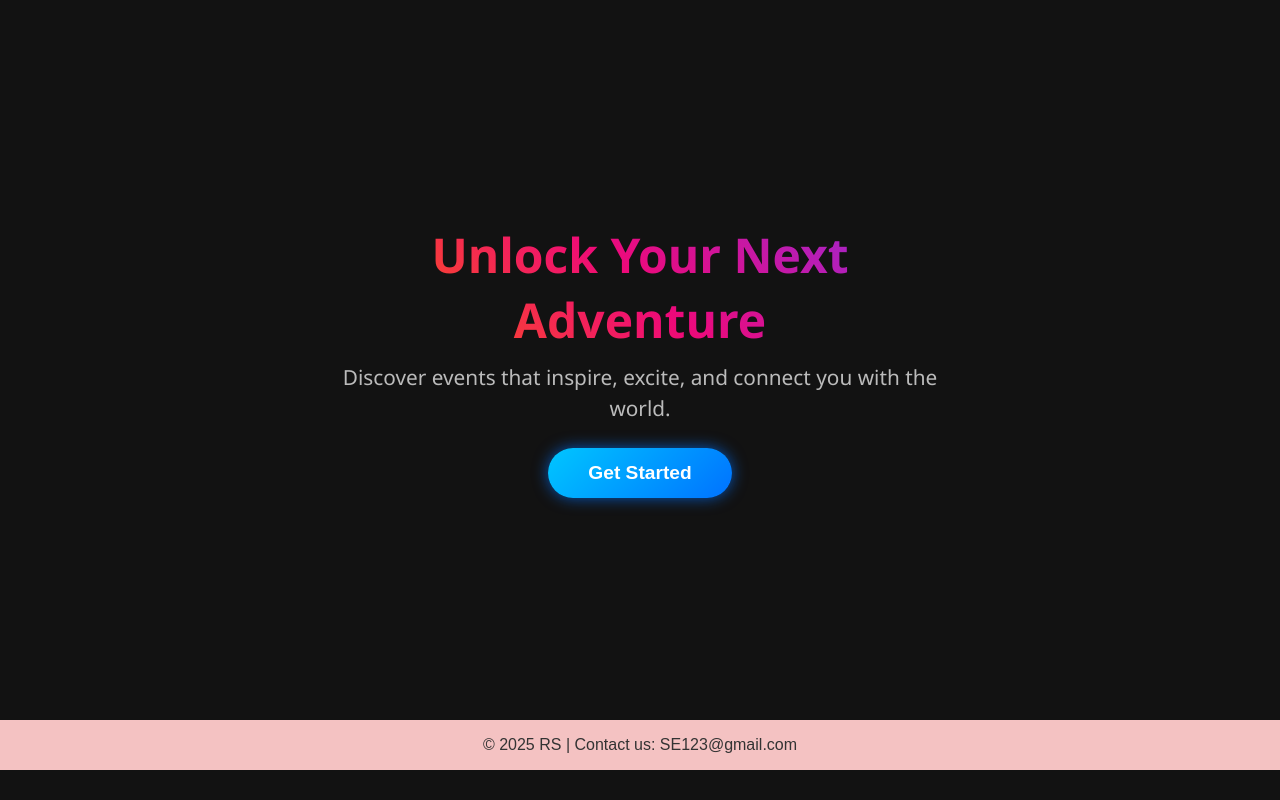
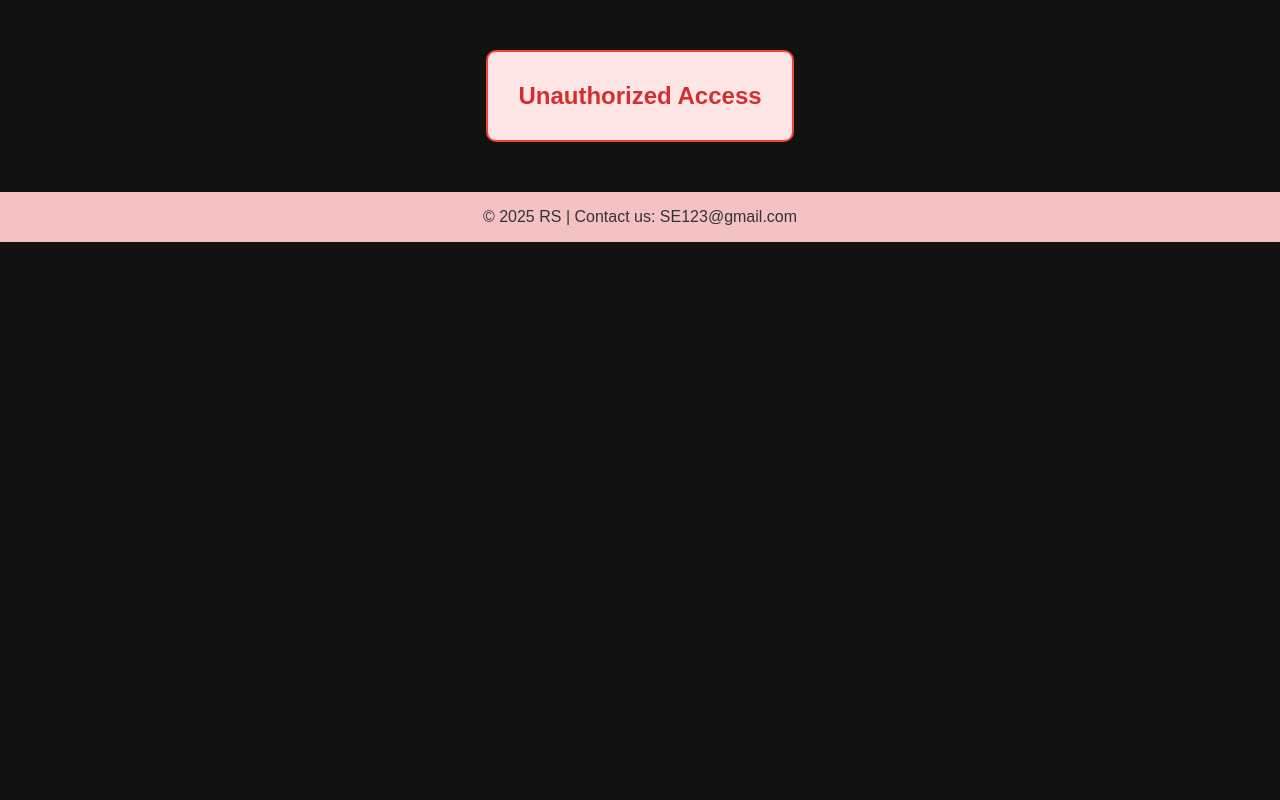
Before and after one commit to Rowaida-Mokhtar/online-event-ticketing-system, a React (Create React App) app in the folder frontend/: page /unauthorized in a window 1280 px wide. Before the commit this address led to /. Built offline with nearby package versions, Linux system fonts and the light colour scheme; no server answers.

Commit message:
updated unauth code

```diff
--- a/frontend/src/pages/UnauthorizedPage.jsx
+++ b/frontend/src/pages/UnauthorizedPage.jsx
@@ -0,0 +1,23 @@
+// src/pages/UnauthorizedPage.jsx
+import React from 'react';
+
+const UnauthorizedPage = ({ reason }) => {
+  return (
+    <div style={{
+      maxWidth: '600px',
+      margin: '50px auto',
+      padding: '30px',
+      border: '2px solid #f44336',
+      backgroundColor: '#ffe6e6',
+      color: '#d32f2f',
+      borderRadius: '10px',
+      textAlign: 'center',
+      fontWeight: 'bold',
+    }}>
+      <h2>Unauthorized Access</h2>
+      <p>{reason}</p>
+    </div>
+  );
+};
+
+export default UnauthorizedPage;
--- a/frontend/src/router.jsx
+++ b/frontend/src/router.jsx
@@ -20,6 +20,7 @@ import ProtectedRoute from './components/shared/ProtectedRoute';
 import BookingDetails from './components/bookings/BookingDetails';
 import EventDetails from './components/events/EventDetails';
 import EventList from './components/events/EventList';
+import UnauthorizedPage from './pages/UnauthorizedPage';
 
 const AppRouter = () => {
   const { user, loading } = useContext(AuthContext);
@@ -38,6 +39,7 @@ const AppRouter = () => {
       <Route path="/forgot-password" element={<ForgotPasswordPage />} />
       <Route path="/reset-password/:token" element={<ResetPasswordPage />} />
       <Route path="/events" element={<EventList />} />
+      <Route path="/unauthorized" element={<UnauthorizedPage />} />
 
 
       {/* Public Event Detail */}
```
